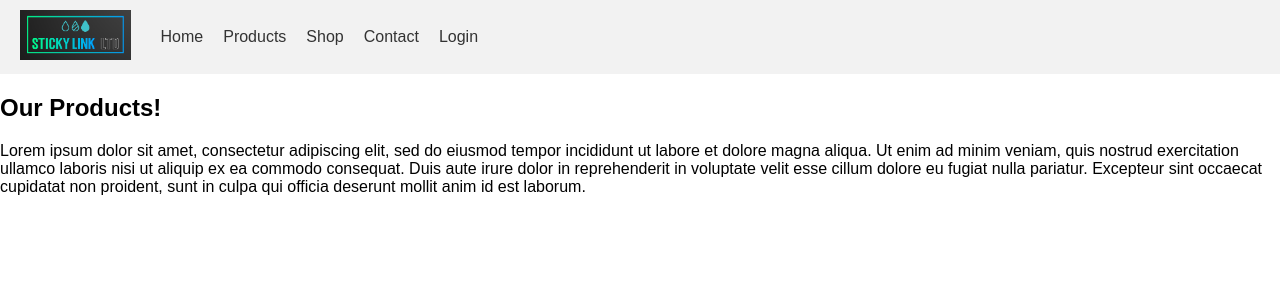
After one commit to anibalhsm/StickyLink, a Flask app: page /Products in a window 1280 px wide. The commit adds this page. Shown: the top 300 px of the page. Run offline with Flask 2, Linux system fonts and the light colour scheme.

Commit message:
deleted:    FYP/app.py

```diff
--- /dev/null
+++ b/app.py
@@ -0,0 +1,26 @@
+from flask import Flask, render_template
+
+app = Flask(__name__)
+
+@app.route('/')
+def home():
+    return render_template('main.html')
+
+@app.route('/Login')
+def login():
+    return render_template('login.html')
+
+@app.route('/Products')
+def products():
+    return render_template('products.html')
+
+@app.route('/Contact')
+def contact():
+    return render_template('contact.html')
+
+@app.route('/Shop')
+def shop():
+    return render_template('shop.html')
+
+if __name__ == '__main__':
+    app.run(debug=True)
--- /dev/null
+++ b/templates/products.html
@@ -0,0 +1,27 @@
+<!DOCTYPE html>
+<html lang="en">
+<head>
+    <meta charset="UTF-8">
+    <meta name="viewport" content="width=device-width, initial-scale=1.0">
+    <link rel="icon" type="image/x-icon" href="/static/logo.png">
+    <title>StickyLink</title>
+    <link rel="stylesheet" href="{{ url_for('static', filename='/css/main.css') }}">
+</head>
+<body>
+    <nav>
+        <a href="/">
+            <img src="{{ url_for('static', filename='logo.png') }}" alt="Company Logo">
+        </a>
+        <a href="/">Home</a>
+        <a href="{{ url_for('products') }}">Products</a>
+        <a href="{{ url_for('shop') }}">Shop</a>
+        <a href="{{ url_for('contact') }}">Contact</a>
+        <a href="{{ url_for('login') }}">Login</a>
+    </nav>
+    <div>
+        <h2>Our Products!</h2>
+        <p>Lorem ipsum dolor sit amet, consectetur adipiscing elit, sed do eiusmod tempor incididunt ut labore et dolore magna aliqua. Ut enim ad minim veniam, quis nostrud exercitation ullamco laboris nisi ut aliquip ex ea commodo consequat. Duis aute irure dolor in reprehenderit in voluptate velit esse cillum dolore eu fugiat nulla pariatur. Excepteur sint occaecat cupidatat non proident, sunt in culpa qui officia deserunt mollit anim id est laborum.
+        </p>
+    </div>
+</body>
+</html>
```
Also changed, not shown: FYP/app.py (deleted, +0 -10 lines), FYP/templates/main.html (deleted, +0 -30 lines), templates/contact.html (renamed from FYP/templates/login.html, +6 -6 lines), templates/login.html (renamed from FYP/templates/contact.html, +6 -6 lines), templates/main.html (renamed from FYP/templates/products.html, +9 -6 lines), templates/shop.html (renamed from FYP/templates/shop.html, +5 -5 lines), app.yaml (renamed from FYP/app.yaml), requirements.txt (renamed from FYP/requirements.txt), static/css/main.css (renamed from FYP/static/css/main.css), static/logo.png (renamed from FYP/static/logo.png).
